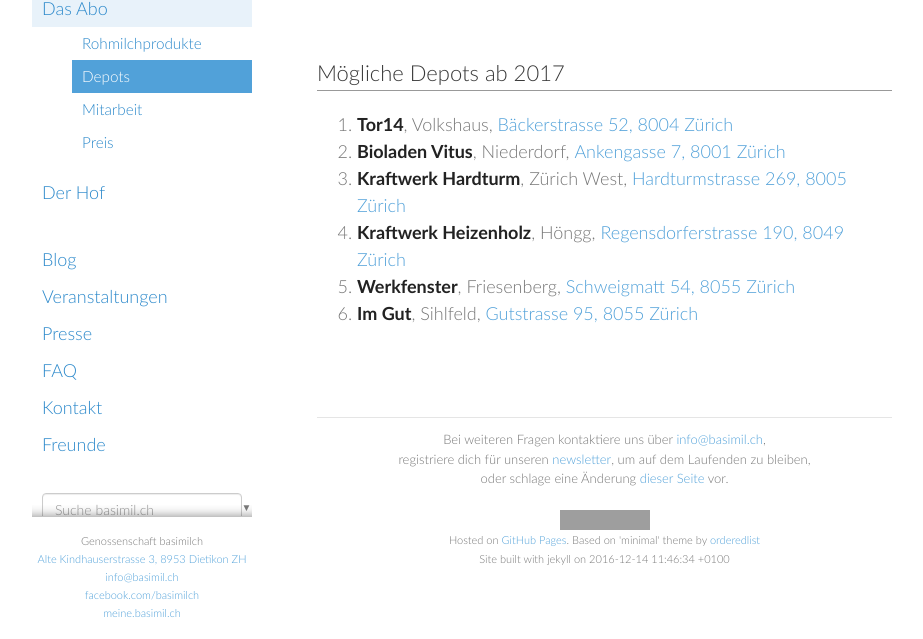
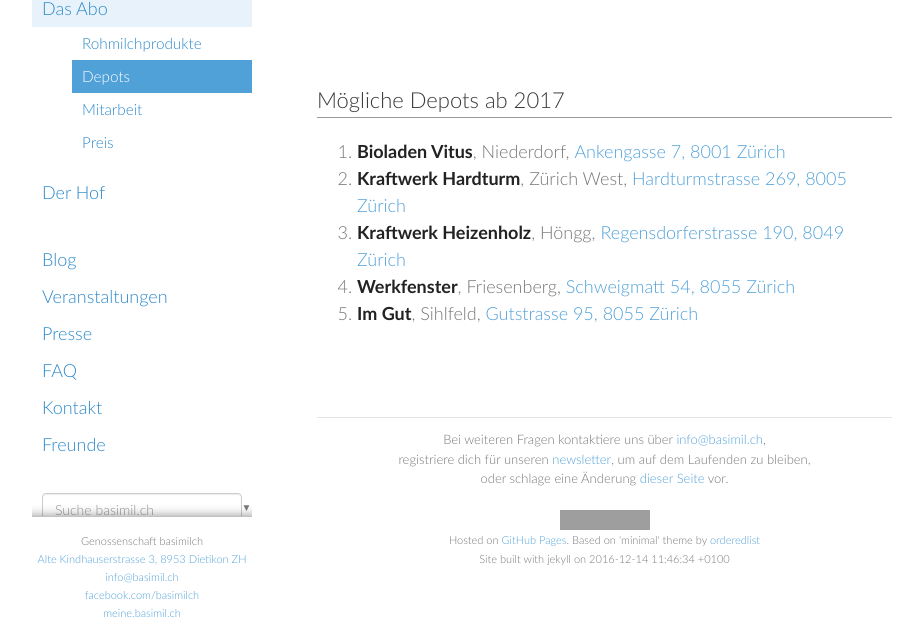
Before and after one commit to vryser/basimilch.github.io, a Jekyll site: the page built from pages/022-depots.md, in a window 1280 px wide and 900 px high, scrolled down 1031 px, cut to the strip 261-900 px from the top of the window. Shown: the whole strip, without its empty margins (178-1101 px from the left). Built offline with Jekyll 4.4.1, drawn with Linux system fonts in a browser that asks for light colours; grey boxes are pictures that could not be loaded.

```diff
--- a/pages/022-depots.md
+++ b/pages/022-depots.md
@@ -20,13 +20,13 @@ Standortvorschläge in der Stadt Zürich und Umgebung Dietikon.
 1. **Nordstrasse**, Wipkingen, [Nordstrasse 301, 8037 Zürich](https://www.google.ch/maps/place/Nordstrasse+301+8037+Zürich+Switzerland)
 1. **Brache Guggach**, Buchegg (Haltestelle Radiostudio), [Wehntalerstrasse 109, 8057 Zürich](https://www.google.ch/maps/place/Wehntalerstrasse+109+8057+Zürich+Switzerland)
 1. **Mehr als Wohnen**, Oerlikon/Schwammendingen, [Baugenossenschaft Mehr als Wohnen, Hagenholzstrasse 104b, 8050 Zürich](https://www.google.ch/maps/place/Hagenholzstrasse+104b+8050+Zürich+Switzerland)
+1. **Tor14**, Volkshaus, [Bäckerstrasse 52, 8004 Zürich](https://www.google.ch/maps/place/Bäckerstrasse+52+8004+Zürich)
 
 {% include depots_map.html %}
 
 
 ## Mögliche Depots ab 2017
 
-1. **Tor14**, Volkshaus, [Bäckerstrasse 52, 8004 Zürich](https://www.google.ch/maps/place/Bäckerstrasse+52,+8004+Zürich)
 1. **Bioladen Vitus**, Niederdorf, [Ankengasse 7, 8001 Zürich](https://www.google.ch/maps/place/Ankengasse+7,+8001+Zürich)
 1. **Kraftwerk Hardturm**, Zürich West, [Hardturmstrasse 269, 8005 Zürich](https://www.google.ch/maps/place/Hardturmstrasse+269,+8005+Zürich)
 1. **Kraftwerk Heizenholz**, Höngg, [Regensdorferstrasse 190, 8049 Zürich](https://www.google.ch/maps/place/Regensdorferstrasse+190,+8049+Zürich)
```
